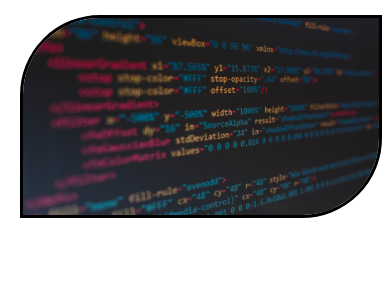
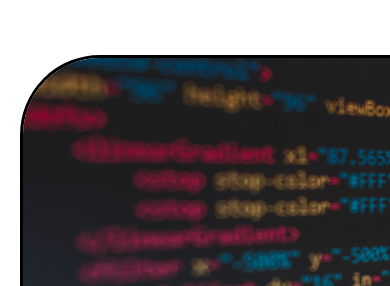
Before and after one commit to Jorge79/Build-a-Portfolio-Site, a plain HTML site: page index.html in a window 390 px wide. Shown: the part 91-377 px from the top of the page. Drawn offline with nearby package versions, Linux system fonts and the light colour scheme.

Commit message:
Adjust units

```diff
--- a/styles.css
+++ b/styles.css
@@ -128,7 +128,7 @@ footer {
         margin-right: 20px;
     }
 
-    main {
+    .main-image {
         margin-top: 15px;
         width: 724px;
     }
```
